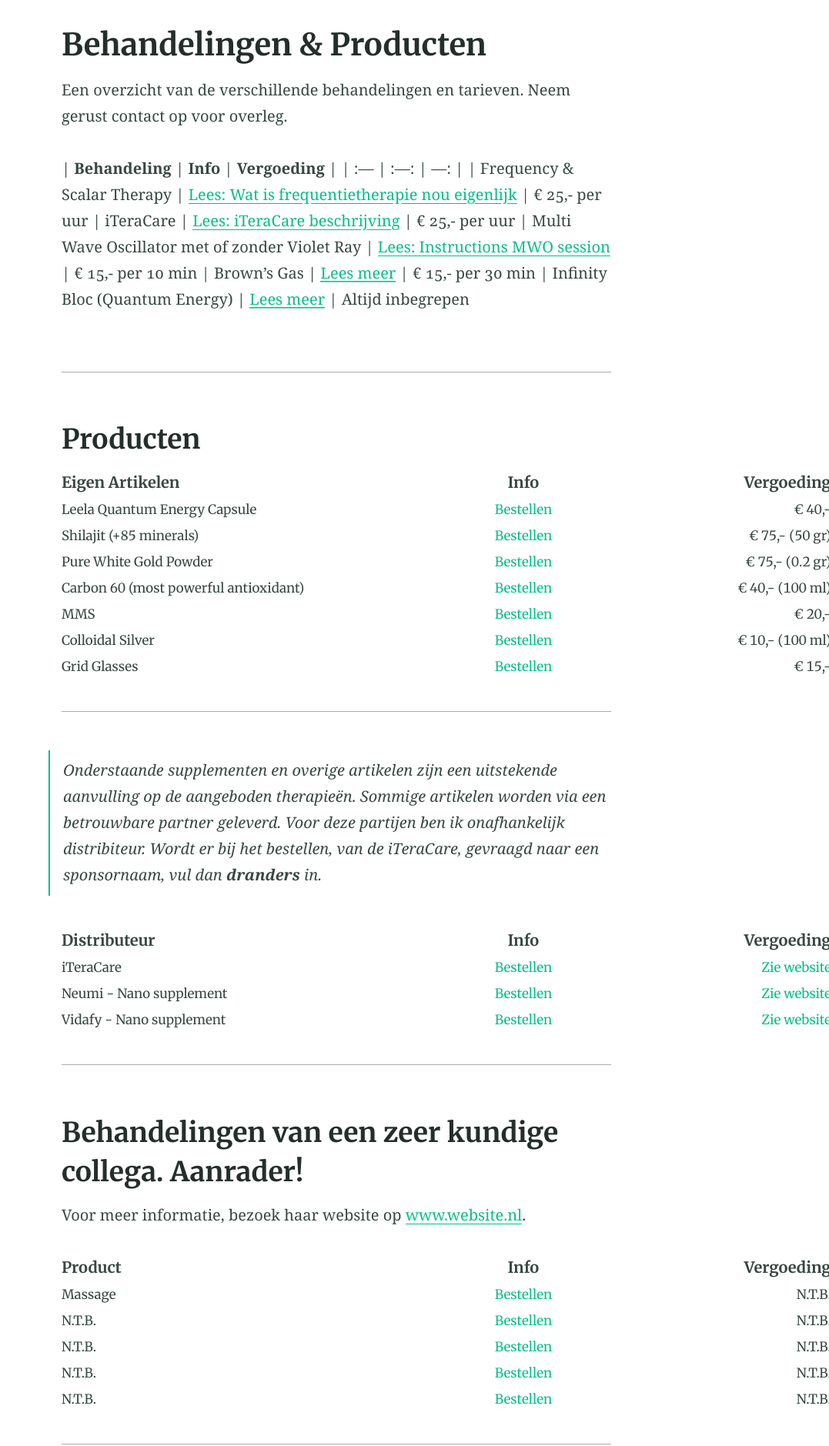
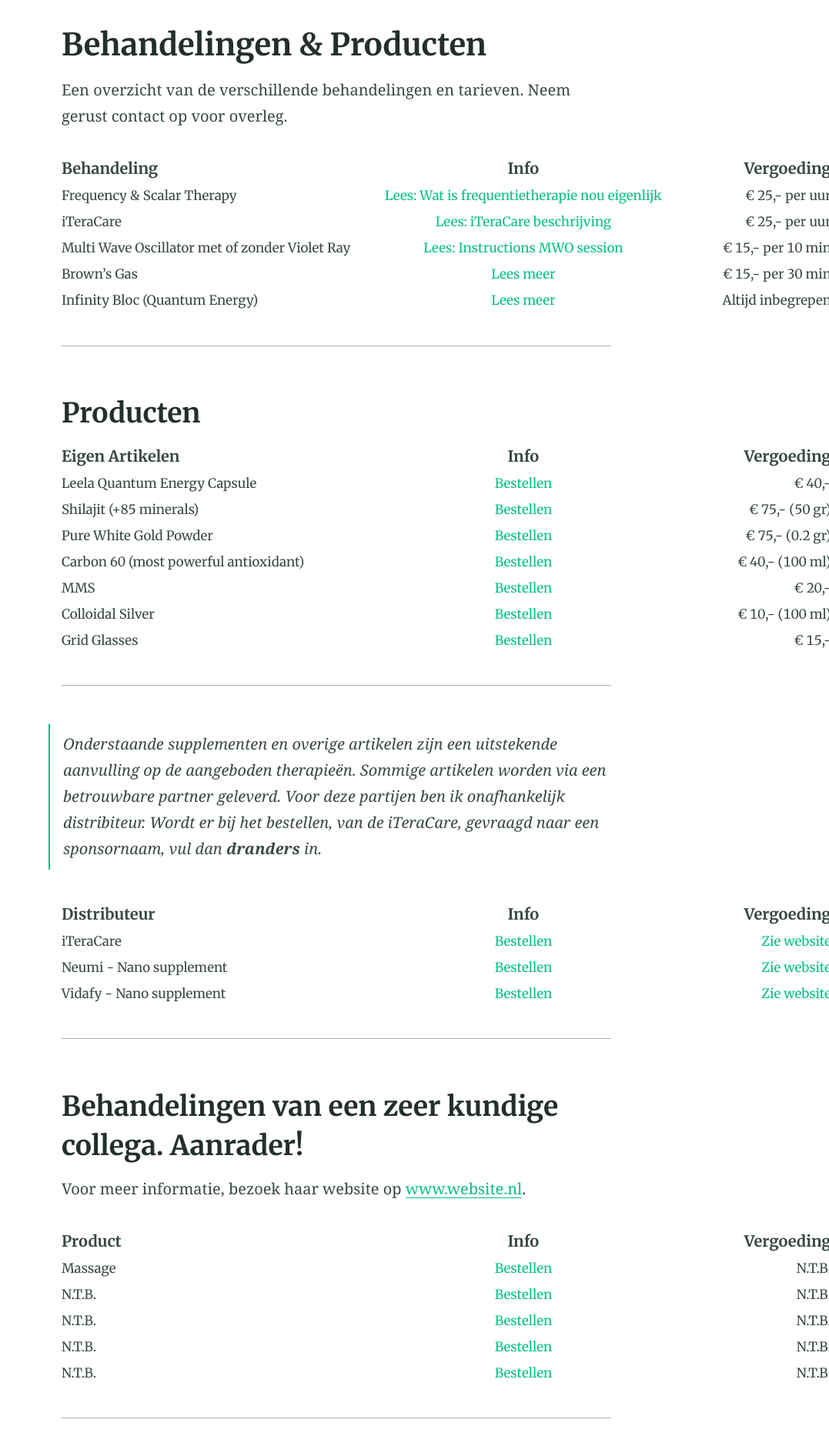
Before and after one commit to dokteranders/dokteranders.com, a Jekyll site: the page built from behandelingen.md, in a window 1280 px wide, cut to the strip 428-2307 px from the top of the page. Shown: the whole strip at 77% size, without its empty margins (203-1280 px from the left). Built offline with Jekyll 4.4.1, drawn with Linux system fonts in a browser that asks for light colours; some of the changed lines change nothing that is shown.

Commit message:
Update behandelingen.md

```diff
--- a/behandelingen.md
+++ b/behandelingen.md
@@ -23,17 +23,17 @@
 }
 table tr:first-of-type {
     width: 33%;
-    min-width: 400px;
+    min-width: 200px;
     align-content: right;
 }
 table tr:nth-of-type(2) {
     width: 33%;
-    min-width: 400px;
+    min-width: 200px;
     align-content: left;
 }
 table tr:nth-of-type(3) {
     width: 33%;
-    min-width: 200px;
+    min-width: 100px;
     align-content: left;
 }
 table {
@@ -41,6 +41,7 @@
 }
 </style>
 </html>
+
 | **Behandeling** | **Info** | **Vergoeding** |
 | :---         |     :---:      |          ---: |
 | Frequency & Scalar Therapy | [Lees: Wat is frequentietherapie nou eigenlijk](/downloads/Wat_is_frequentietheraie_nou_eigenlijk.pdf) | € 25,- per uur
```
